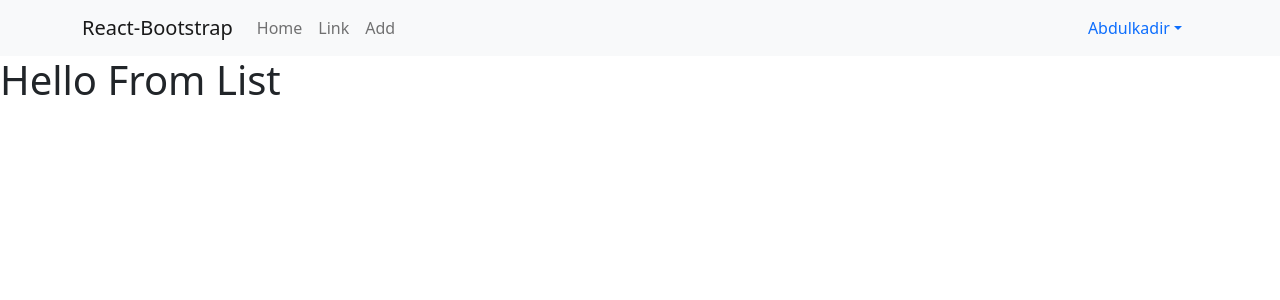
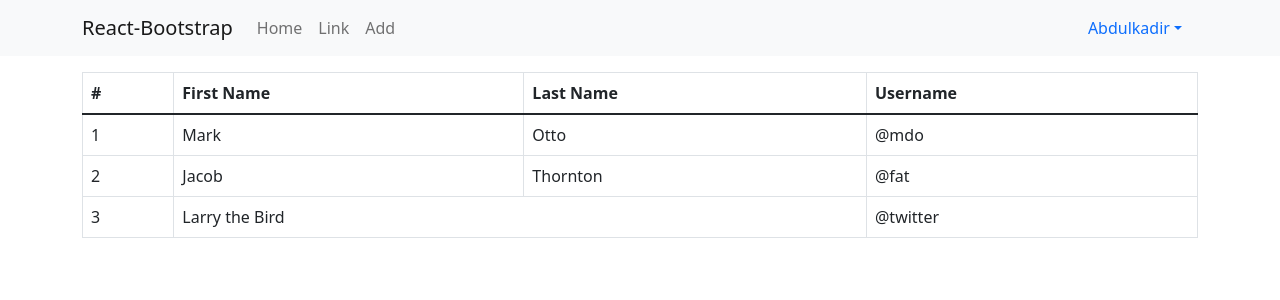
Before and after one commit to nuunedotdev/ReactJS-Learn, a JavaScript app: page / in a window 1280 px wide. Shown: the top 300 px of the page. Built offline with nearby package versions, Linux system fonts and the light colour scheme; the HTML template or start-up script is replaced by a standard one.

Commit message:
Added Table on List

```diff
--- a/src/components/contacts/List.js
+++ b/src/components/contacts/List.js
@@ -1,7 +1,39 @@
-
+import { Container, Table } from 'react-bootstrap'
 function List() {
     return (
-        <h1>Hello From List</h1>
+        <>
+            <Container className="mt-3">
+                <Table responsive bordered hover>
+                    <thead>
+                        <tr>
+                            <th>#</th>
+                            <th>First Name</th>
+                            <th>Last Name</th>
+                            <th>Username</th>
+                        </tr>
+                    </thead>
+                    <tbody>
+                        <tr>
+                            <td>1</td>
+                            <td>Mark</td>
+                            <td>Otto</td>
+                            <td>@mdo</td>
+                        </tr>
+                        <tr>
+                            <td>2</td>
+                            <td>Jacob</td>
+                            <td>Thornton</td>
+                            <td>@fat</td>
+                        </tr>
+                        <tr>
+                            <td>3</td>
+                            <td colSpan={2}>Larry the Bird</td>
+                            <td>@twitter</td>
+                        </tr>
+                    </tbody>
+                </Table>
+            </Container>
+        </>
     );
 }
 
```
